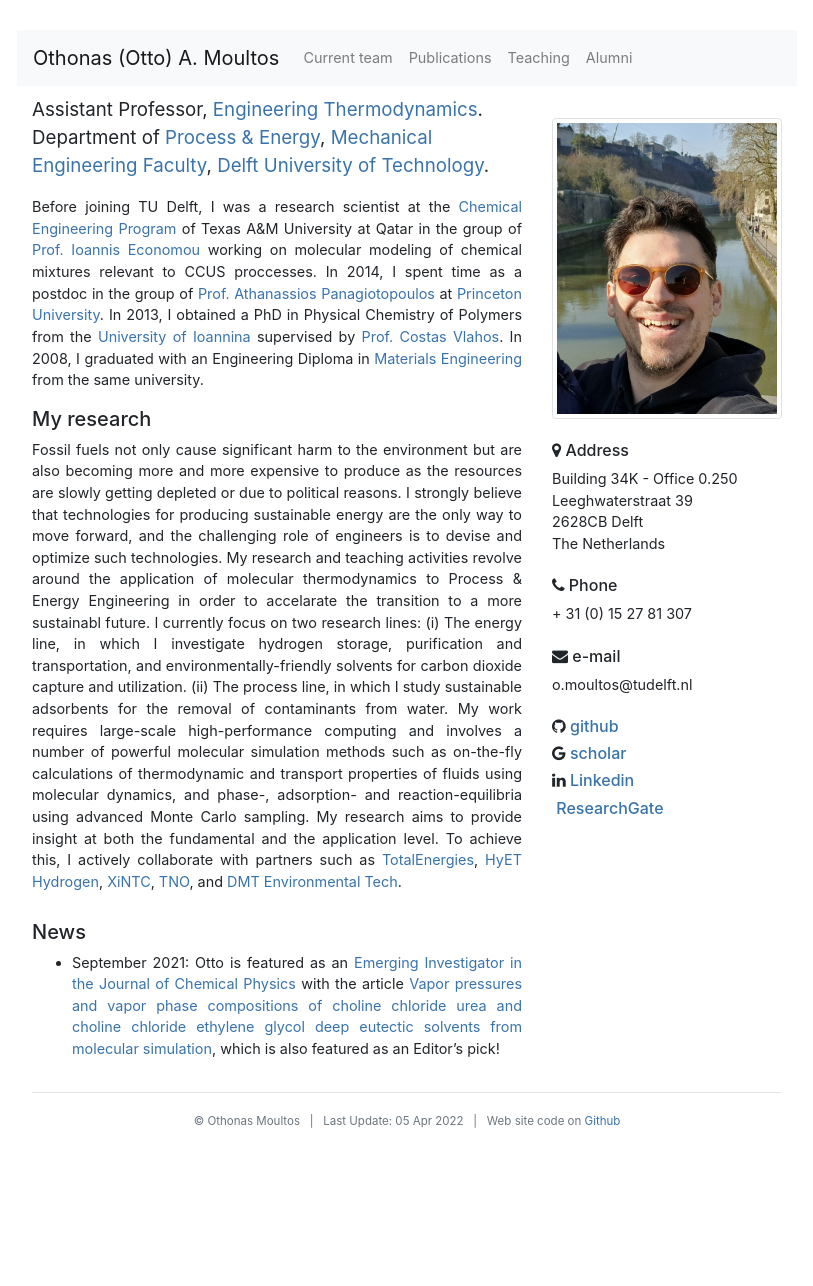
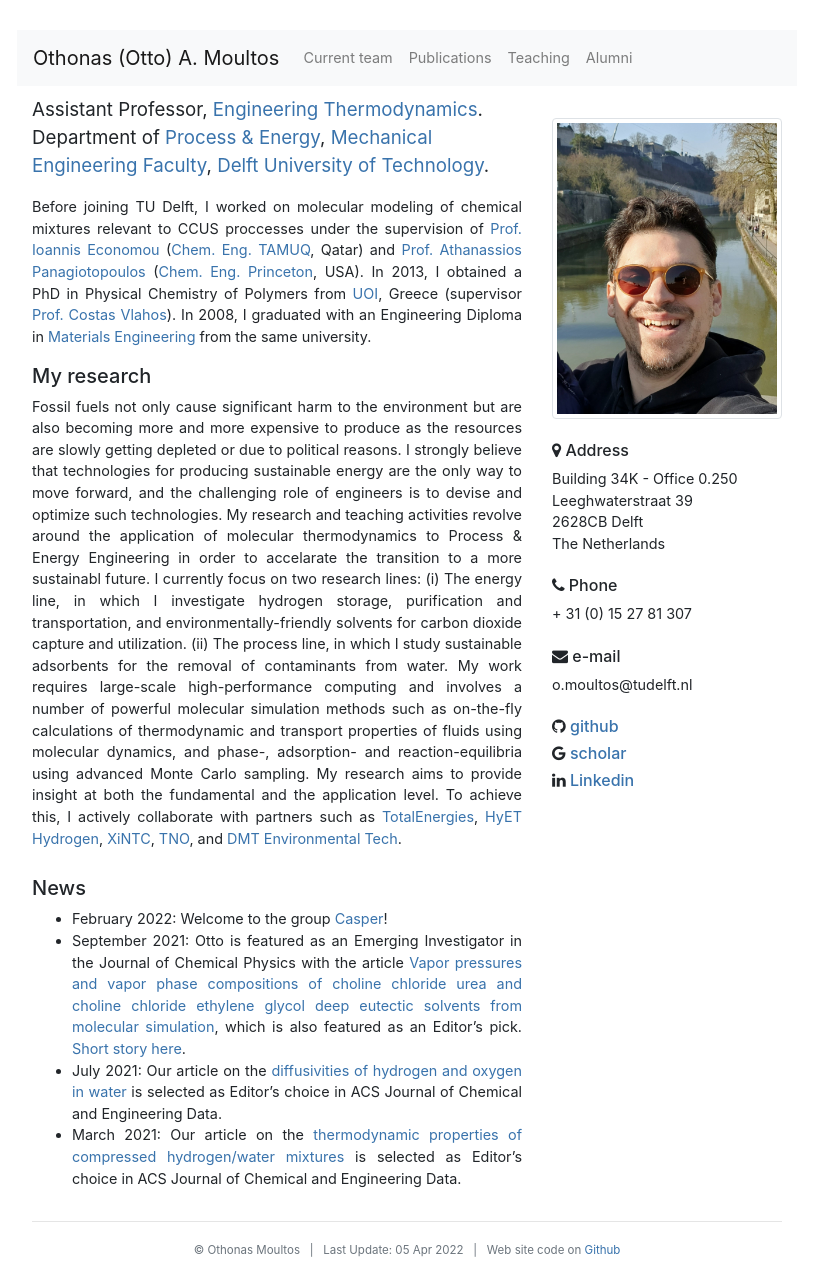
Before and after one commit to omoultosEthTuDelft/web, a Jekyll site: the page built from index.md, in a window 1280 px wide. Shown: the whole page, without its empty margins (233-1046 px from the left). Built offline with Jekyll 4.4.1, drawn with Linux system fonts in a browser that asks for light colours; nearby versions of some CDN libraries; before the commit the page ends 1156 px from its top, so only the background shows below that.

Commit message:
new papers

```diff
--- a/index.md
+++ b/index.md
@@ -16,7 +16,9 @@ Assistant Professor, <a href="https://www.tudelft.nl/3me/over/afdelingen/process
 
 <p style="text-align: justify;">
 
-Before joining TU Delft, I was a research scientist at the <a href="https://www.qatar.tamu.edu/programs/chemical-engineering">Chemical Engineering Program</a> of Texas A&M University at Qatar in the group of <a href="https://www.qatar.tamu.edu/programs/chemical-engineering/faculty-and-staff/dr.-ioannis-economou">Prof. Ioannis Economou</a> working on molecular modeling of chemical mixtures relevant to CCUS proccesses. In 2014, I spent time as a postdoc in the group of <a href="https://cbe.princeton.edu/people/athanassios-panagiotopoulos">Prof. Athanassios Panagiotopoulos</a> at <a href="https://cbe.princeton.edu">Princeton University</a>. In 2013, I obtained a PhD in Physical Chemistry of Polymers from the <a href="https://www.uoi.gr/en/">University of Ioannina</a> supervised by <a href="https://chem.uoi.gr/en/meli-dep/vlachos-konstantinos/">Prof. Costas Vlahos</a>. In 2008, I graduated with an Engineering Diploma in <a href="http://www.materials.uoi.gr/en/">Materials Engineering</a> from the same university.
+<!-- Before joining TU Delft, I was a research scientist at the <a href="https://www.qatar.tamu.edu/programs/chemical-engineering">Chemical Engineering Program</a> of Texas A&M University at Qatar in the group of <a href="https://www.qatar.tamu.edu/programs/chemical-engineering/faculty-and-staff/dr.-ioannis-economou">Prof. Ioannis Economou</a> working on molecular modeling of chemical mixtures relevant to CCUS proccesses. In 2014, I spent time as a postdoc in the group of <a href="https://cbe.princeton.edu/people/athanassios-panagiotopoulos">Prof. Athanassios Panagiotopoulos</a> at <a href="https://cbe.princeton.edu">Princeton University</a>. In 2013, I obtained a PhD in Physical Chemistry of Polymers from the <a href="https://www.uoi.gr/en/">University of Ioannina</a> supervised by <a href="https://chem.uoi.gr/en/meli-dep/vlachos-konstantinos/">Prof. Costas Vlahos</a>. In 2008, I graduated with an Engineering Diploma in <a href="http://www.materials.uoi.gr/en/">Materials Engineering</a> from the same university. -->
+
+Before joining TU Delft, I worked on molecular modeling of chemical mixtures relevant to CCUS proccesses under the supervision of <a href="https://www.qatar.tamu.edu/programs/chemical-engineering/faculty-and-staff/dr.-ioannis-economou">Prof. Ioannis Economou</a> (<a href="https://www.qatar.tamu.edu/programs/chemical-engineering">Chem. Eng. TAMUQ</a>, Qatar) and <a href="https://cbe.princeton.edu/people/athanassios-panagiotopoulos">Prof. Athanassios Panagiotopoulos</a> (<a href="https://cbe.princeton.edu">Chem. Eng. Princeton</a>, USA). In 2013, I obtained a PhD in Physical Chemistry of Polymers from <a href="https://www.uoi.gr/en/">UOI</a>, Greece (supervisor <a href="https://chem.uoi.gr/en/meli-dep/vlachos-konstantinos/">Prof. Costas Vlahos</a>). In 2008, I graduated with an Engineering Diploma in <a href="http://www.materials.uoi.gr/en/">Materials Engineering</a> from the same university.
 </p>
 
 <h5>My research</h5>
@@ -81,8 +83,8 @@ o.moultos@tudelft.nl
 <!-- <br/> -->
 <h6> <span class="fa fa-linkedin"></span><a href="https://nl.linkedin.com/in/othonas-moultos-498585a9?trk=profile-badge"> Linkedin</a> </h6>
 <!-- <br/> -->
-<h6> <span class="fa fa-researchgate"></span><a href="https://www.researchgate.net/profile/Othon-Moultos/2"> ResearchGate</a> </h6>
-
+<!-- <h6> <span class="fa fa-researchgate"></span><a href="https://www.researchgate.net/profile/Othon-Moultos/2"> ResearchGate</a> </h6>
+ -->
 <br/><br/>
 
 
@@ -102,10 +104,10 @@ o.moultos@tudelft.nl
 <h5>News</h5>
 
 <section markdown="1">
-
-- September 2021: Otto is featured as an <a href="https://www.tudelft.nl/2021/tu-delft-process-technology-institute/dr-othon-moultos-is-featured-as-an-emerging-investigator-in-the-journal-of-chemical-physics">Emerging Investigator in the Journal of Chemical Physics</a> with the article <a href="https://aip.scitation.org/doi/full/10.1063/5.0062408">Vapor pressures and vapor phase compositions of choline chloride urea and choline chloride ethylene glycol deep eutectic solvents from molecular simulation</a>, which is also featured as an Editor's pick!
-
-
+- February 2022: Welcome to the group <a href="https://www.linkedin.com/in/caspervandergeest/?originalSubdomain=nl"> Casper</a>!
+- September 2021: Otto is featured as an Emerging Investigator in the Journal of Chemical Physics with the article <a href="https://aip.scitation.org/doi/full/10.1063/5.0062408">Vapor pressures and vapor phase compositions of choline chloride urea and choline chloride ethylene glycol deep eutectic solvents from molecular simulation</a>, which is also featured as an Editor's pick. <a href="https://www.tudelft.nl/2021/tu-delft-process-technology-institute/dr-othon-moultos-is-featured-as-an-emerging-investigator-in-the-journal-of-chemical-physics">Short story here</a>.
+- July 2021: Our article on the <a href="https://pubs.acs.org/doi/10.1021/acs.jced.1c00300?ref=pdf">diffusivities of hydrogen and oxygen in water</a> is selected as Editor's choice in ACS Journal of Chemical and Engineering Data.
+- March 2021: Our article on the <a href="https://pubs.acs.org/doi/10.1021/acs.jced.1c00020?ref=pdf">thermodynamic properties of compressed hydrogen/water mixtures</a> is selected as Editor's choice in ACS Journal of Chemical and Engineering Data.
 
 </section>
     </div>
```
